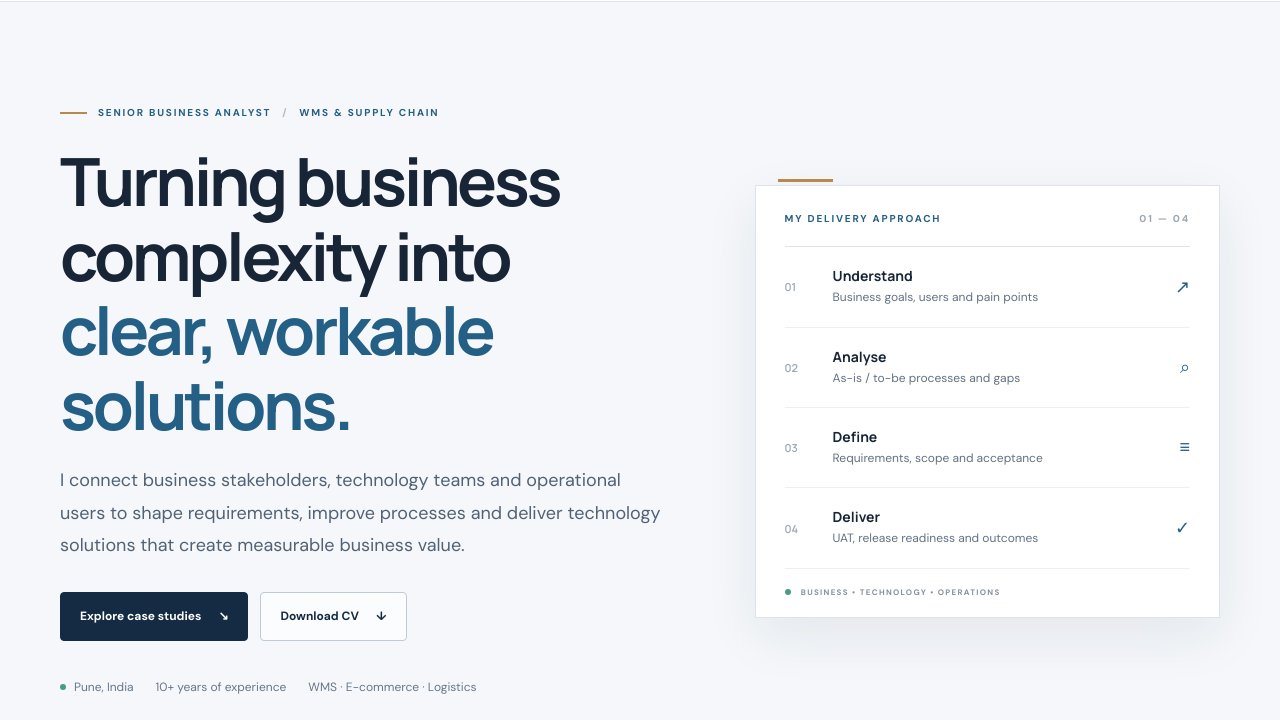
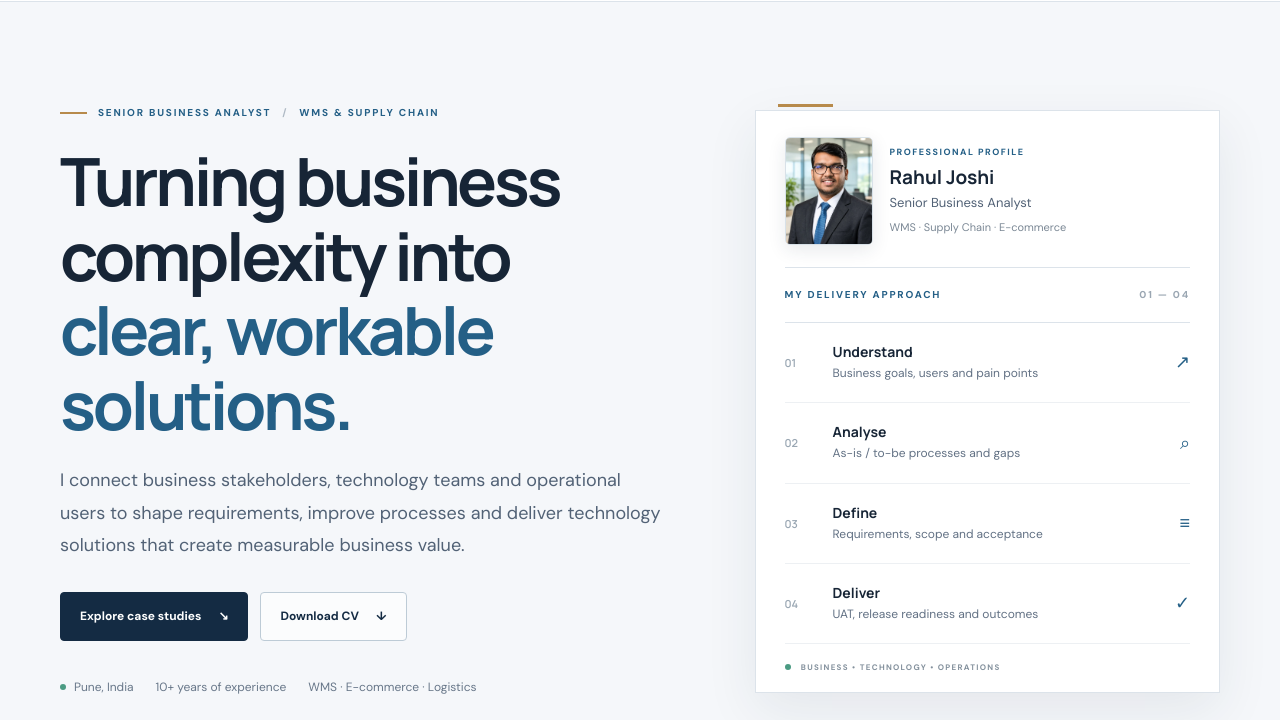
Before and after one commit to joshirahul213/JoshiRahul.github.io, a plain HTML site: page index.html in a window 1280 px wide. Shown: the part 80-800 px from the top of the page. Drawn offline with Linux system fonts and the light colour scheme.

Commit message:
Add files via upload

```diff
--- a/index.html
+++ b/index.html
@@ -11,7 +11,7 @@
   <link rel="preconnect" href="https://fonts.googleapis.com">
   <link rel="preconnect" href="https://fonts.gstatic.com" crossorigin>
   <link href="https://fonts.googleapis.com/css2?family=DM+Sans:wght@400;500;600;700&family=Manrope:wght@400;500;600;700;800&display=swap" rel="stylesheet">
-  <link rel="stylesheet" href="styles.css">
+  <link rel="stylesheet" href="styles.css?v=4">
   <script type="application/ld+json">
   {"@context":"https://schema.org","@type":"Person","name":"Rahul Joshi","jobTitle":"Senior Business Analyst","email":"mailto:joshirahul213@gmail.com","address":{"@type":"PostalAddress","addressLocality":"Pune","addressCountry":"IN"},"sameAs":["https://www.linkedin.com/in/rahul-joshiii/","https://github.com/joshirahul213"]}
   </script>
@@ -40,6 +40,15 @@
         <div class="hero-meta"><span><b></b> Pune, India</span><span>10+ years of experience</span><span>WMS · E-commerce · Logistics</span></div>
       </div>
       <aside class="hero-panel" aria-label="Business analysis approach">
+        <div class="profile-intro">
+          <img class="profile-photo" src="rahul-joshi-profile.webp" alt="Professional portrait of Rahul Joshi">
+          <div class="profile-intro-copy">
+            <span class="profile-overline">PROFESSIONAL PROFILE</span>
+            <strong>Rahul Joshi</strong>
+            <span>Senior Business Analyst</span>
+            <small>WMS · Supply Chain · E-commerce</small>
+          </div>
+        </div>
         <div class="panel-top"><span>MY DELIVERY APPROACH</span><span class="panel-index">01 — 04</span></div>
         <div class="approach-step"><span class="step-no">01</span><div><strong>Understand</strong><small>Business goals, users and pain points</small></div><span class="step-mark">↗</span></div>
         <div class="approach-step"><span class="step-no">02</span><div><strong>Analyse</strong><small>As-is / to-be processes and gaps</small></div><span class="step-mark">⌕</span></div>
@@ -86,11 +95,22 @@
     <section class="section-wrap section-block" id="projects">
       <div class="section-heading"><div class="section-kicker">04 / SELECTED CASE STUDIES</div><h2>Business challenges. <span>Practical improvements.</span></h2><p>Selected initiatives based on my WMS, e-commerce and supply-chain experience. Details are summarised to respect confidential business information.</p></div>
       <div class="case-grid">
-        <article class="case-card case-wide"><div class="case-label">01 / WAREHOUSE OPERATIONS</div><div class="case-content"><h3>Inward Process Automation</h3><p>Supported automation of warehouse inward activities to reduce manual effort and improve process consistency across warehouse operations.</p><div class="case-result"><strong>10%</strong><span>reported productivity improvement</span></div><div class="tag-list"><span>Process Analysis</span><span>WMS</span><span>Operational Efficiency</span></div></div><div class="case-visual visual-warehouse"><div class="warehouse-grid"></div><div class="warehouse-chip">INBOUND FLOW <b>→</b> INVENTORY</div></div></article>
+        <article class="case-card case-wide">
+          <div class="case-feature-visual">
+            <div class="case-label">01 / WAREHOUSE OPERATIONS</div>
+            <div class="case-visual visual-warehouse"><div class="warehouse-grid"></div><div class="warehouse-chip">INBOUND FLOW <b>→</b> INVENTORY</div></div>
+          </div>
+          <div class="case-content">
+            <h3>Inward Process Automation</h3>
+            <p>Supported automation of warehouse inward activities to reduce manual effort and improve process consistency across warehouse operations.</p>
+            <div class="case-result"><strong>10%</strong><span>reported productivity improvement</span></div>
+            <div class="tag-list"><span>Process Analysis</span><span>WMS</span><span>Operational Efficiency</span></div>
+          </div>
+        </article>
         <article class="case-card"><div class="case-label">02 / COMMERCIAL OPERATIONS</div><div class="case-visual visual-pricing"><div class="bars"><i></i><i></i><i></i><i></i><i></i></div><span>PRICING WORKFLOW</span></div><h3>Pricing Automation</h3><p>Contributed to pricing process automation to improve consistency and support commercial outcomes.</p><div class="metric-pair"><div><strong>2%</strong><span>revenue growth</span></div><div><strong>3%</strong><span>retention improvement</span></div></div></article>
         <article class="case-card"><div class="case-label">03 / QUICK COMMERCE</div><div class="case-visual visual-quick"><div class="quick-clock">3<span>H</span></div><span>FULFILMENT EXPERIENCE</span></div><h3>Quick Commerce Enablement</h3><p>Supported system and operational workflow changes enabling a 3-hour delivery proposition for eligible baby-product orders.</p><div class="case-result"><strong>3-hour</strong><span>delivery proposition enabled</span></div></article>
         <article class="case-card"><div class="case-label">04 / SYSTEM INTEGRATION</div><div class="case-visual visual-api"><div class="api-flow"><b>OMS</b><i>↔</i><b>API</b><i>↔</i><b>WMS</b></div><span>CONNECTED SYSTEMS</span></div><h3>Marketplace & System Integrations</h3><p>Supported requirements and coordination for marketplace and operational-system integrations, including data validation and process dependencies.</p><div class="tag-list"><span>API Coordination</span><span>Middleware</span><span>Order Flow</span></div></article>
-        <article class="case-card"><div class="case-label">05 / SHIPMENT OPERATIONS</div><div class="case-visual visual-shipment"><div class="shipment-numbers"><b>34K</b><span>→</span><b>16K</b></div><span>SEPTEMBER DATA ANALYSIS</span></div><h3>Shipment Consolidation Analysis</h3><p>Analysed September order and shipment data to assess a consolidation approach and its potential operational impact.</p><div class="case-result"><strong>~18K</strong><span>potential shipment reduction based on analysis</span></div></article>
+        <article class="case-card"><div class="case-label">05 / SHIPMENT OPERATIONS</div><div class="case-visual visual-shipment"><div class="shipment-numbers"><b>34K</b><span>→</span><b>16K</b></div><span>SEPTEMBER DATA ANALYSIS</span></div><h3>Shipment Consolidation Analysis</h3><p>Analysed September data covering approximately 33K orders and 34K shipments. The consolidation scenario indicated around 16K shipments, a potential reduction of approximately 18K.</p><div class="case-result"><strong>~18K</strong><span>potential shipment reduction based on analysis</span></div></article>
         <article class="case-card"><div class="case-label">06 / PROCESS DESIGN</div><div class="case-visual visual-kitting"><div class="kit-boxes"><i></i><i></i><i></i></div><span>PRE-KITTING WORKFLOW</span></div><h3>Pre-Kitting & Inventory Workflows</h3><p>Worked on process requirements for kitting-related PO and inventory movement logic, including operational workflow considerations.</p><div class="tag-list"><span>Requirements</span><span>PO Workflow</span><span>Inventory</span></div></article>
       </div>
       <p class="disclaimer">Impact figures are based on previously supplied project/CV information and are presented as reported or analytical outcomes, not independently audited results.</p>
--- a/styles.css
+++ b/styles.css
@@ -53,3 +53,54 @@
   .ai-note p,.contact-inner>p{font-size:14px;line-height:1.8}
   .site-footer{font-size:11px}
 }
+
+
+/* Professional portrait integrated into the hero panel */
+.profile-intro{
+  display:flex;
+  align-items:center;
+  gap:17px;
+  padding:0 0 22px;
+  margin:0 0 20px;
+  border-bottom:1px solid var(--line);
+}
+.profile-photo{
+  display:block;
+  width:88px;
+  height:108px;
+  flex:none;
+  object-fit:cover;
+  object-position:50% 25%;
+  border-radius:5px;
+  border:1px solid #d8e1e8;
+  box-shadow:0 5px 18px rgba(26,48,70,.10);
+}
+.profile-intro-copy{display:flex;flex-direction:column;align-items:flex-start;min-width:0}
+.profile-overline{
+  font:700 9px "DM Sans",sans-serif;
+  letter-spacing:1.5px;
+  color:var(--blue);
+  margin-bottom:7px;
+}
+.profile-intro-copy strong{
+  font:700 19px/1.3 Manrope,sans-serif;
+  color:var(--ink);
+}
+.profile-intro-copy>span:not(.profile-overline){
+  font-size:13px;
+  color:#526276;
+  margin-top:3px;
+}
+.profile-intro-copy small{
+  font-size:11px;
+  line-height:1.5;
+  color:#7a8794;
+  margin-top:5px;
+}
+@media(max-width:680px){
+  .profile-intro{gap:14px;padding-bottom:17px;margin-bottom:17px}
+  .profile-photo{width:78px;height:96px}
+  .profile-intro-copy strong{font-size:18px}
+  .profile-intro-copy>span:not(.profile-overline){font-size:12px}
+  .profile-intro-copy small{font-size:11px}
+}
```
Also changed, not shown: rahul-joshi-profile.webp (added).
